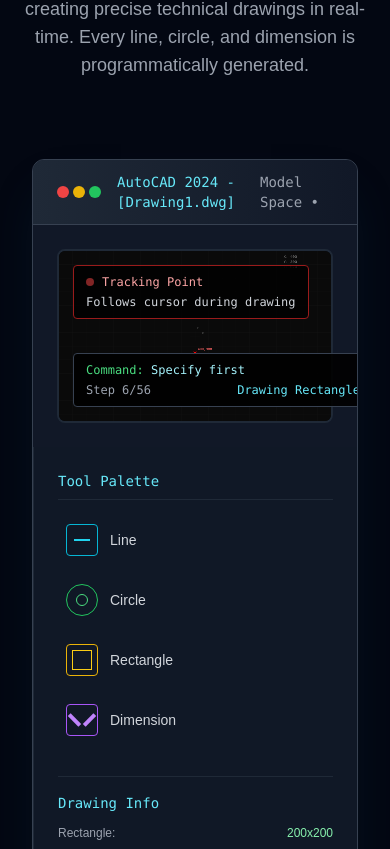
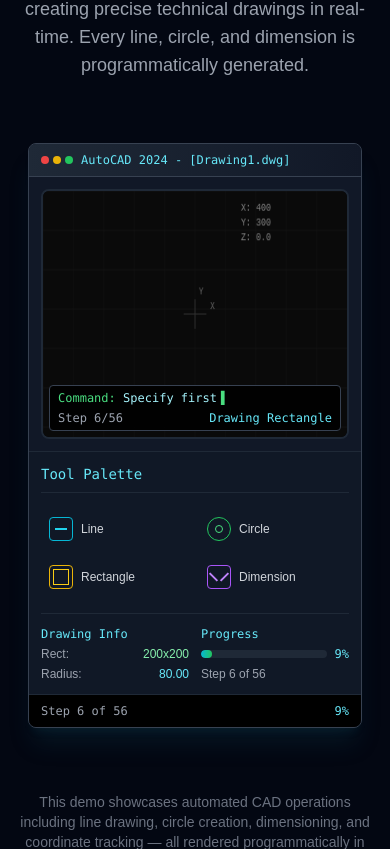
Before and after one commit to anaf-prog/fe-course, a Next.js app: page / in a window 390 px wide. Shown: the part 1355-2204 px from the top of the page. Built offline with nearby package versions, Linux system fonts and the light colour scheme.

Commit message:
update animasi demo untuk tampilan mobile

```diff
--- a/src/app/animation/ACADAnimation.jsx
+++ b/src/app/animation/ACADAnimation.jsx
@@ -10,17 +10,31 @@
   const [currentStep, setCurrentStep] = useState(0)
   const [commandText, setCommandText] = useState('')
   const [showCursor, setShowCursor] = useState(true)
+  const [isMobile, setIsMobile] = useState(false)
+
+  // Detect mobile screen
+  useEffect(() => {
+    const checkMobile = () => {
+      setIsMobile(window.innerWidth < 768)
+    }
+
+    checkMobile()
+    window.addEventListener('resize', checkMobile)
+
+    return () => window.removeEventListener('resize', checkMobile)
+  }, [])
 
   useEffect(() => {
-    // Cursor blink effect
+    // Cursor blink effect hanya untuk desktop (di footer)
+    if (!isMobile) {
       const cursorInterval = setInterval(() => {
         setShowCursor(prev => !prev)
       }, 500)
 
       return () => clearInterval(cursorInterval)
-  }, [])
+    }
+  }, [isMobile])
 
-  // FIX: Perbaikan typing animation dengan menghapus delay yang menyebabkan race condition
   useEffect(() => {
     let typingInterval
     let typeWriter
@@ -72,8 +86,13 @@
     if (!canvas) return
 
     const ctx = canvas.getContext('2d')
-    const width = canvas.width
-    const height = canvas.height
+    // Set canvas dimensions based on screen size
+    const width = isMobile ? 400 : 800
+    const height = isMobile ? 250 : 500
+
+    // Update canvas dimensions
+    canvas.width = width
+    canvas.height = height
 
     let animationFrame
     let time = 0
@@ -90,54 +109,57 @@
     return () => {
       cancelAnimationFrame(animationFrame)
     }
-  }, [currentStep])
+  }, [currentStep, isMobile])
 
   const dotPos = getRedDotPosition(currentStep)
 
   return (
-    <div className="w-full max-w-6xl mx-auto px-4 py-8">
-      <div className="bg-gray-900 border border-gray-700 rounded-xl overflow-hidden shadow-2xl shadow-cyan-900/20">
+    <div className="w-full max-w-6xl mx-auto px-3 sm:px-4 py-4 sm:py-8">
+      <div className="bg-gray-900 border border-gray-700 rounded-lg sm:rounded-xl overflow-hidden shadow-xl sm:shadow-2xl shadow-cyan-900/20">
         {/* AutoCAD Header Bar */}
-        <div className="bg-gradient-to-r from-gray-800 to-gray-900 px-6 py-3 border-b border-gray-700 flex items-center justify-between">
-          <div className="flex items-center gap-4">
+        <div className="bg-gradient-to-r from-gray-800 to-gray-900 px-3 sm:px-6 py-2 sm:py-3 border-b border-gray-700 flex items-center justify-between">
+          <div className="flex items-center gap-2 sm:gap-4">
             <div className="flex gap-1">
-              <div className="w-3 h-3 bg-red-500 rounded-full"></div>
-              <div className="w-3 h-3 bg-yellow-500 rounded-full"></div>
-              <div className="w-3 h-3 bg-green-500 rounded-full"></div>
+              <div className="w-2 h-2 sm:w-3 sm:h-3 bg-red-500 rounded-full"></div>
+              <div className="w-2 h-2 sm:w-3 sm:h-3 bg-yellow-500 rounded-full"></div>
+              <div className="w-2 h-2 sm:w-3 sm:h-3 bg-green-500 rounded-full"></div>
             </div>
-            <div className="text-cyan-300 font-mono text-sm">
+            <div className="text-cyan-300 font-mono text-xs sm:text-sm truncate">
               AutoCAD 2024 - [Drawing1.dwg]
             </div>
           </div>
-          <div className="text-gray-400 text-sm font-mono">
+          <div className="text-gray-400 text-xs sm:text-sm font-mono hidden sm:block">
             Model Space •
           </div>
         </div>
 
         <div className="flex flex-col lg:flex-row">
           {/* Main Drawing Area */}
-          <div className="lg:w-3/4 p-6">
+          <div className="lg:w-3/4 p-3 sm:p-6">
             <div className="relative">
               <canvas
                 ref={canvasRef}
-                width={800}
-                height={500}
                 className="w-full h-auto bg-gray-950 rounded-lg border-2 border-gray-800"
+                style={{
+                  height: isMobile ? '250px' : '500px',
+                  maxHeight: isMobile ? '250px' : '500px'
+                }}
               />
 
-              {/* Command Display */}
-              <div className="absolute bottom-4 left-4 bg-black/90 border border-gray-700 px-3 py-2 rounded text-xs font-mono min-w-[300px]">
-                <div className="text-green-400">
+              {/* Command Display untuk mobile saja - di desktop hanya ada di footer */}
+              {isMobile && (
+                <div className="absolute bottom-2 left-2 bg-black/90 border border-gray-700 px-2 py-1 rounded text-xs font-mono w-[calc(100%-1rem)]">
+                  <div className="text-green-400 text-xs">
                     Command: <span className="text-cyan-200">{commandText}</span>
                     <span className={`ml-1 ${showCursor ? 'opacity-100' : 'opacity-0'}`}>▌</span>
                   </div>
-                <div className="text-gray-400 mt-1 flex justify-between">
-                  <span>
+                  <div className="text-gray-400 mt-1 flex justify-between items-center">
+                    <span className="text-xs">
                       {currentStep < animationSteps.length ?
                         `Step ${currentStep + 1}/${animationSteps.length}` :
-                      'Animation Complete'}
+                        'Complete'}
                     </span>
-                  <span className="text-cyan-300">
+                    <span className="text-cyan-300 text-xs truncate ml-2">
                       {currentStep < 14 ? 'Drawing Rectangle' :
                       currentStep < 19 ? 'Drawing Circle' :
                       currentStep < 29 ? 'Adding Dimensions' :
@@ -148,8 +170,10 @@
                     </span>
                   </div>
                 </div>
+              )}
 
-              {/* Red Dot Info */}
+              {/* Red Dot Info - hidden on mobile */}
+              {!isMobile && (
                 <div className="absolute top-4 left-4 bg-black/80 border border-red-800 px-3 py-2 rounded text-xs font-mono">
                   <div className="flex items-center gap-2 mb-1">
                     <div className="w-2 h-2 bg-red-500 rounded-full animate-pulse"></div>
@@ -159,7 +183,7 @@
                     Follows cursor during drawing
                   </div>
                 </div>
-
+              )}
             </div>
           </div>
 
@@ -168,10 +192,12 @@
             currentStep={currentStep}
             animationSteps={animationSteps}
             dotPos={dotPos}
+            isMobile={isMobile}
           />
         </div>
 
-        {/* AutoCAD Command Line Footer */}
+        {/* AutoCAD Command Line Footer - desktop saja */}
+        {!isMobile ? (
           <div className="bg-black border-t border-gray-800 px-6 py-3">
             <div className="flex items-center justify-between text-xs font-mono">
               <div className="text-cyan-300">
@@ -185,6 +211,21 @@
               </div>
             </div>
           </div>
+        ) : (
+          // Mobile: hanya status progress sederhana
+          <div className="bg-black border-t border-gray-800 px-3 py-2">
+            <div className="flex items-center justify-between text-xs font-mono">
+              <span className="text-gray-400">
+                {currentStep < animationSteps.length ?
+                  `Step ${currentStep + 1} of ${animationSteps.length}` :
+                  'Animation Complete'}
+              </span>
+              <span className="text-cyan-300">
+                {Math.round((currentStep / animationSteps.length) * 100)}%
+              </span>
+            </div>
+          </div>
+        )}
       </div>
     </div>
   )
--- a/src/app/animation/ACADPallete.jsx
+++ b/src/app/animation/ACADPallete.jsx
@@ -1,6 +1,84 @@
-const ACADPalette = ({ currentStep, animationSteps, dotPos }) => {
+const ACADPalette = ({ currentStep, animationSteps, dotPos, isMobile }) => {
   return (
-    <div className="lg:w-1/4 p-6 border-l border-gray-800 bg-gray-900/50">
+    <div className={`${isMobile ? 'w-full' : 'lg:w-1/4'} p-3 sm:p-6 ${isMobile ? 'border-t' : 'border-l'} border-gray-800 bg-gray-900/50`}>
+      {isMobile ? (
+        // Mobile layout - more compact
+        <div className="space-y-4">
+          <h3 className="text-cyan-300 font-mono mb-2 text-sm border-b border-gray-800 pb-2">
+            Tool Palette
+          </h3>
+
+          <div className="grid grid-cols-2 gap-2">
+            <div className="flex items-center gap-2 p-2 hover:bg-gray-800/50 rounded cursor-pointer">
+              <div className="w-6 h-6 border border-cyan-500 rounded flex items-center justify-center">
+                <div className="w-3 h-0.5 bg-cyan-400"></div>
+              </div>
+              <span className="text-gray-300 text-xs">Line</span>
+            </div>
+
+            <div className="flex items-center gap-2 p-2 hover:bg-gray-800/50 rounded cursor-pointer">
+              <div className="w-6 h-6 border border-green-500 rounded-full flex items-center justify-center">
+                <div className="w-2 h-2 border border-green-400 rounded-full"></div>
+              </div>
+              <span className="text-gray-300 text-xs">Circle</span>
+            </div>
+
+            <div className="flex items-center gap-2 p-2 hover:bg-gray-800/50 rounded cursor-pointer">
+              <div className="w-6 h-6 border border-yellow-500 rounded flex items-center justify-center">
+                <div className="w-4 h-4 border border-yellow-400"></div>
+              </div>
+              <span className="text-gray-300 text-xs">Rectangle</span>
+            </div>
+
+            <div className="flex items-center gap-2 p-2 hover:bg-gray-800/50 rounded cursor-pointer">
+              <div className="w-6 h-6 border border-purple-500 rounded flex items-center justify-center">
+                <div className="w-3 h-0.5 bg-purple-400 rotate-45"></div>
+                <div className="w-3 h-0.5 bg-purple-400 -rotate-45"></div>
+              </div>
+              <span className="text-gray-300 text-xs">Dimension</span>
+            </div>
+          </div>
+
+          {/* Mobile Info Row */}
+          <div className="grid grid-cols-2 gap-3 pt-3 border-t border-gray-800">
+            <div className="space-y-1">
+              <h4 className="text-cyan-300 font-mono mb-1 text-xs">Drawing Info</h4>
+              <div className="text-xs text-gray-400 space-y-1">
+                <div className="flex justify-between">
+                  <span>Rect:</span>
+                  <span className="text-green-300">200x200</span>
+                </div>
+                <div className="flex justify-between">
+                  <span>Radius:</span>
+                  <span className="text-cyan-300">80.00</span>
+                </div>
+              </div>
+            </div>
+
+            <div className="space-y-1">
+              <h4 className="text-cyan-300 font-mono mb-1 text-xs">Progress</h4>
+              <div className="flex items-center gap-2">
+                <div className="flex-1 h-2 bg-gray-800 rounded-full overflow-hidden">
+                  <div
+                    className="h-full bg-gradient-to-r from-cyan-500 to-green-500 rounded-full transition-all duration-300"
+                    style={{ width: `${(currentStep / animationSteps.length) * 100}%` }}
+                  ></div>
+                </div>
+                <span className="text-cyan-300 text-xs font-mono">
+                  {Math.round((currentStep / animationSteps.length) * 100)}%
+                </span>
+              </div>
+              <div className="text-gray-400 text-xs mt-1">
+                {currentStep < animationSteps.length ?
+                  `Step ${currentStep + 1} of ${animationSteps.length}` :
+                  'Complete'}
+              </div>
+            </div>
+          </div>
+        </div>
+      ) : (
+        // Desktop layout
+        <>
           <h3 className="text-cyan-300 font-mono mb-4 text-sm border-b border-gray-800 pb-2">
             Tool Palette
           </h3>
@@ -74,8 +152,92 @@
               </span>
             </div>
           </div>
+        </>
+      )}
     </div>
   )
 }
 
 export default ACADPalette
+
+// const ACADPalette = ({ currentStep, animationSteps, dotPos }) => {
+//   return (
+//     <div className="lg:w-1/4 p-6 border-l border-gray-800 bg-gray-900/50">
+//       <h3 className="text-cyan-300 font-mono mb-4 text-sm border-b border-gray-800 pb-2">
+//         Tool Palette
+//       </h3>
+
+//       <div className="space-y-3">
+//         <div className="flex items-center gap-3 p-2 hover:bg-gray-800/50 rounded cursor-pointer">
+//           <div className="w-8 h-8 border border-cyan-500 rounded flex items-center justify-center">
+//             <div className="w-4 h-0.5 bg-cyan-400"></div>
+//           </div>
+//           <span className="text-gray-300 text-sm">Line</span>
+//         </div>
+
+//         <div className="flex items-center gap-3 p-2 hover:bg-gray-800/50 rounded cursor-pointer">
+//           <div className="w-8 h-8 border border-green-500 rounded-full flex items-center justify-center">
+//             <div className="w-3 h-3 border border-green-400 rounded-full"></div>
+//           </div>
+//           <span className="text-gray-300 text-sm">Circle</span>
+//         </div>
+
+//         <div className="flex items-center gap-3 p-2 hover:bg-gray-800/50 rounded cursor-pointer">
+//           <div className="w-8 h-8 border border-yellow-500 rounded flex items-center justify-center">
+//             <div className="w-5 h-5 border border-yellow-400"></div>
+//           </div>
+//           <span className="text-gray-300 text-sm">Rectangle</span>
+//         </div>
+
+//         <div className="flex items-center gap-3 p-2 hover:bg-gray-800/50 rounded cursor-pointer">
+//           <div className="w-8 h-8 border border-purple-500 rounded flex items-center justify-center">
+//             <div className="w-4 h-1 bg-purple-400 rotate-45"></div>
+//             <div className="w-4 h-1 bg-purple-400 -rotate-45"></div>
+//           </div>
+//           <span className="text-gray-300 text-sm">Dimension</span>
+//         </div>
+//       </div>
+
+//       {/* Drawing Info */}
+//       <div className="mt-8 pt-4 border-t border-gray-800">
+//         <h4 className="text-cyan-300 font-mono mb-3 text-sm">Drawing Info</h4>
+//         <div className="text-xs text-gray-400 space-y-2">
+//           <div className="flex justify-between">
+//             <span>Rectangle:</span>
+//             <span className="text-green-300">200x200</span>
+//           </div>
+//           <div className="flex justify-between">
+//             <span>Circle Radius:</span>
+//             <span className="text-cyan-300">80.00</span>
+//           </div>
+//           <div className="flex justify-between">
+//             <span>Center Point:</span>
+//             <span className="text-yellow-300">400,300</span>
+//           </div>
+//           <div className="flex justify-between">
+//             <span>Area:</span>
+//             <span className="text-purple-300">68,541.59</span>
+//           </div>
+//         </div>
+//       </div>
+
+//       {/* Animation Progress */}
+//       <div className="mt-6">
+//         <div className="text-xs text-gray-400 mb-2">Animation Progress</div>
+//         <div className="flex items-center gap-2">
+//           <div className="flex-1 h-2 bg-gray-800 rounded-full overflow-hidden">
+//             <div
+//               className="h-full bg-gradient-to-r from-cyan-500 to-green-500 rounded-full transition-all duration-300"
+//               style={{ width: `${(currentStep / animationSteps.length) * 100}%` }}
+//             ></div>
+//           </div>
+//           <span className="text-cyan-300 text-xs font-mono">
+//             {Math.round((currentStep / animationSteps.length) * 100)}%
+//           </span>
+//         </div>
+//       </div>
+//     </div>
+//   )
+// }
+
+// export default ACADPalette
```
Lines whose indentation alone changed are shown as unchanged.
